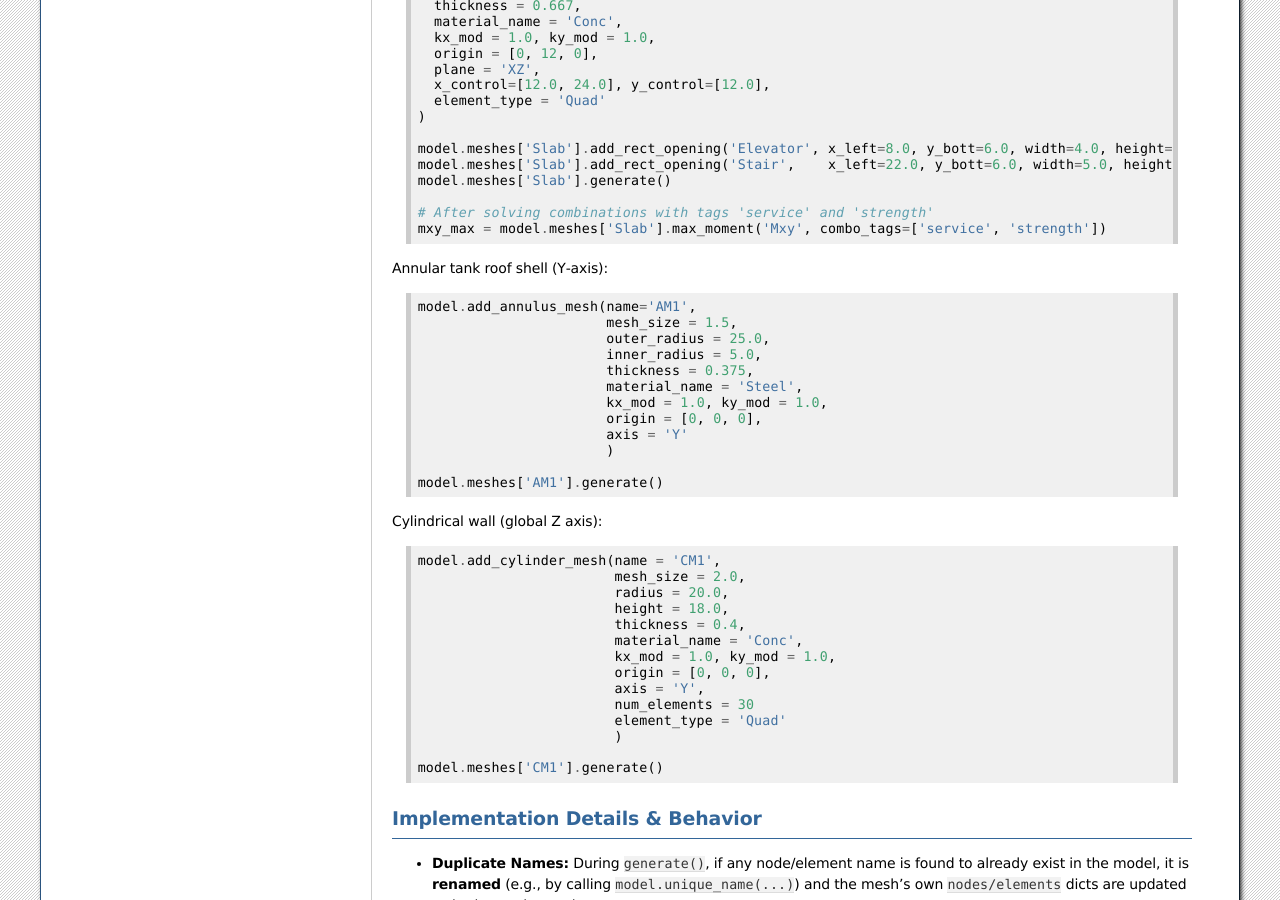
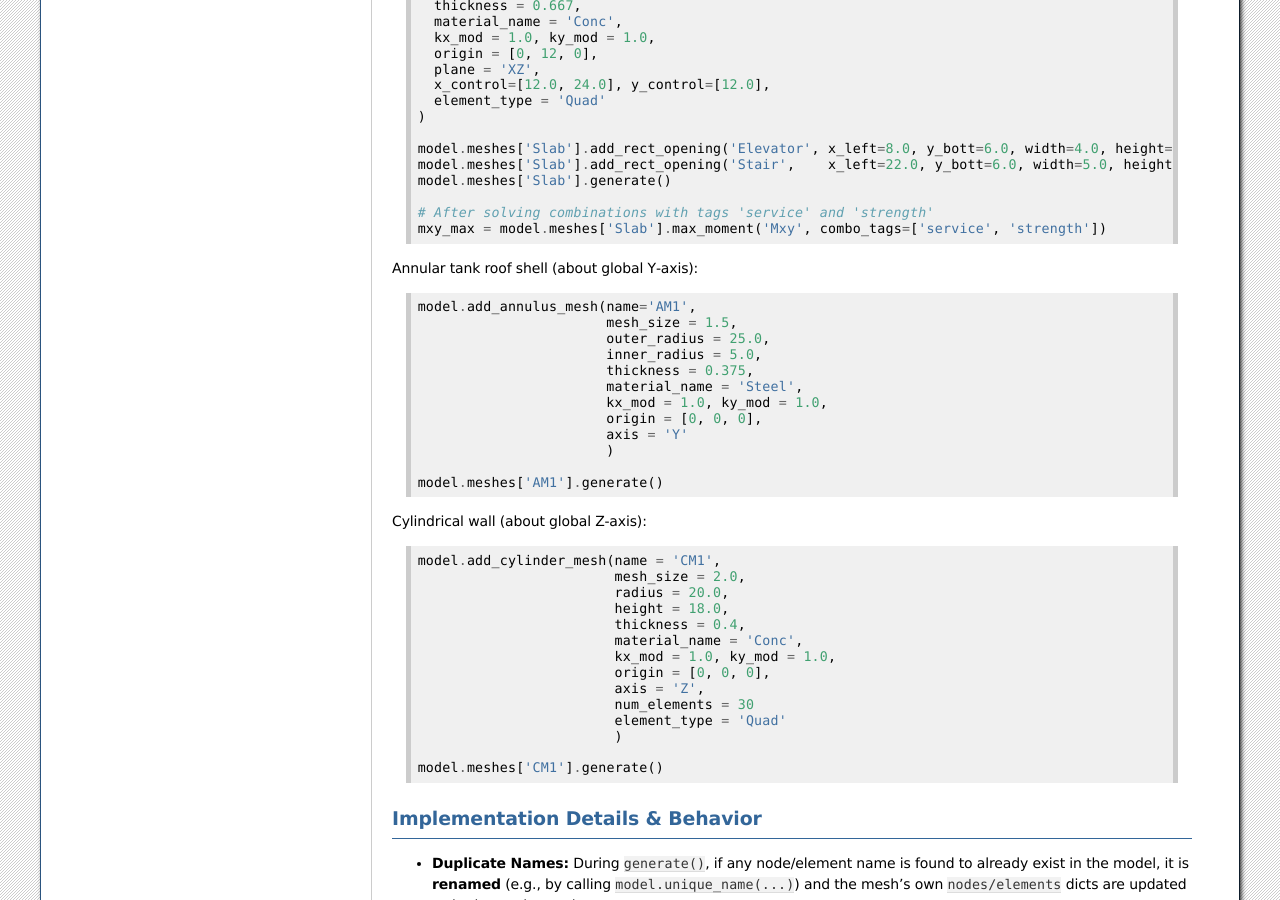
Before and after one commit to JWock82/Pynite, a Sphinx documentation site: the page built from docs/source/meshes.rst, in a window 1280 px wide and 900 px high, scrolled down 4447 px. Built offline with Sphinx 7.4.7, drawn with Linux system fonts in a browser that asks for light colours.

Commit message:
Corrections to examples

```diff
--- a/docs/source/meshes.rst
+++ b/docs/source/meshes.rst
@@ -283,7 +283,7 @@ Rectangular slab with openings and control lines::
     # After solving combinations with tags 'service' and 'strength'
     mxy_max = model.meshes['Slab'].max_moment('Mxy', combo_tags=['service', 'strength'])
 
-Annular tank roof shell (Y‑axis)::
+Annular tank roof shell (about global Y‑axis)::
 
     model.add_annulus_mesh(name='AM1',
                            mesh_size = 1.5,
@@ -298,7 +298,7 @@ Annular tank roof shell (Y‑axis)::
 
     model.meshes['AM1'].generate()
 
-Cylindrical wall (global Z axis)::
+Cylindrical wall (about global Z-axis)::
 
     model.add_cylinder_mesh(name = 'CM1',
                             mesh_size = 2.0,
@@ -308,7 +308,7 @@ Cylindrical wall (global Z axis)::
                             material_name = 'Conc',
                             kx_mod = 1.0, ky_mod = 1.0,
                             origin = [0, 0, 0],
-                            axis = 'Y',
+                            axis = 'Z',
                             num_elements = 30
                             element_type = 'Quad'
                             )
```
